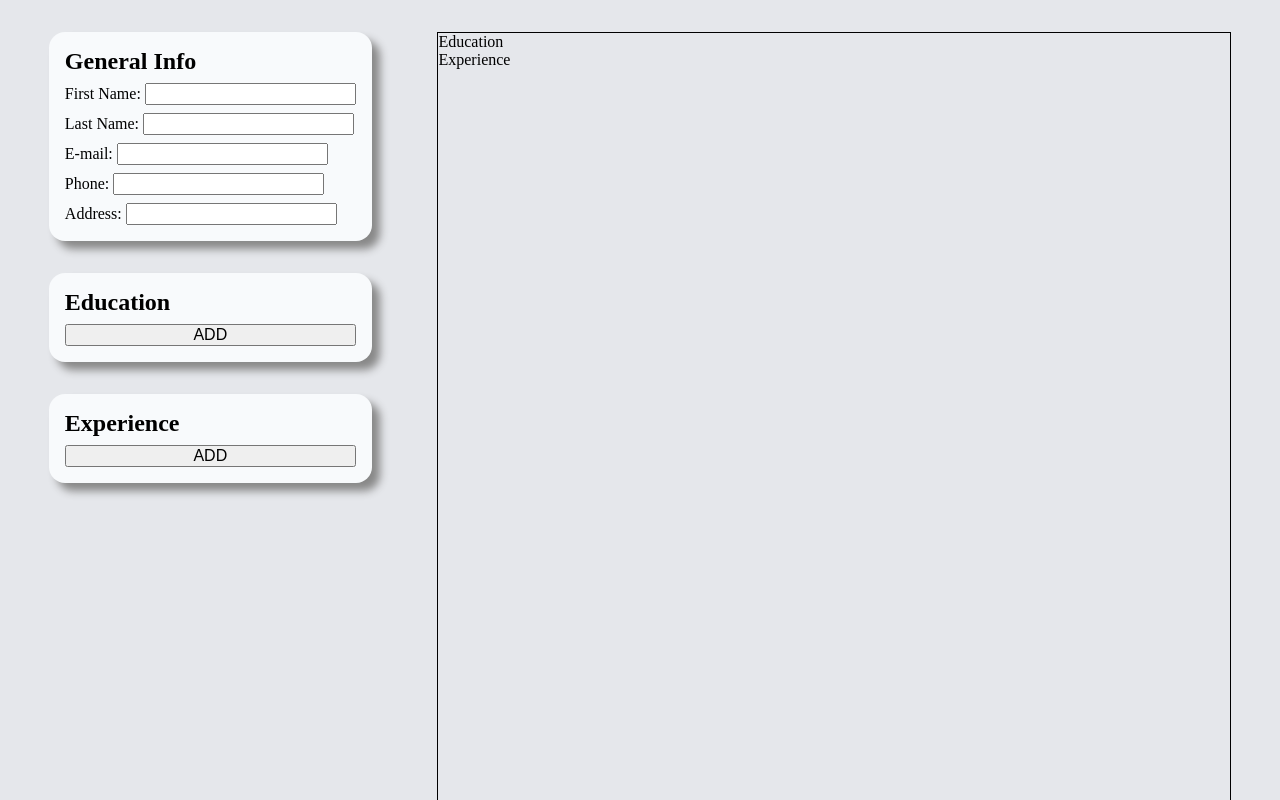
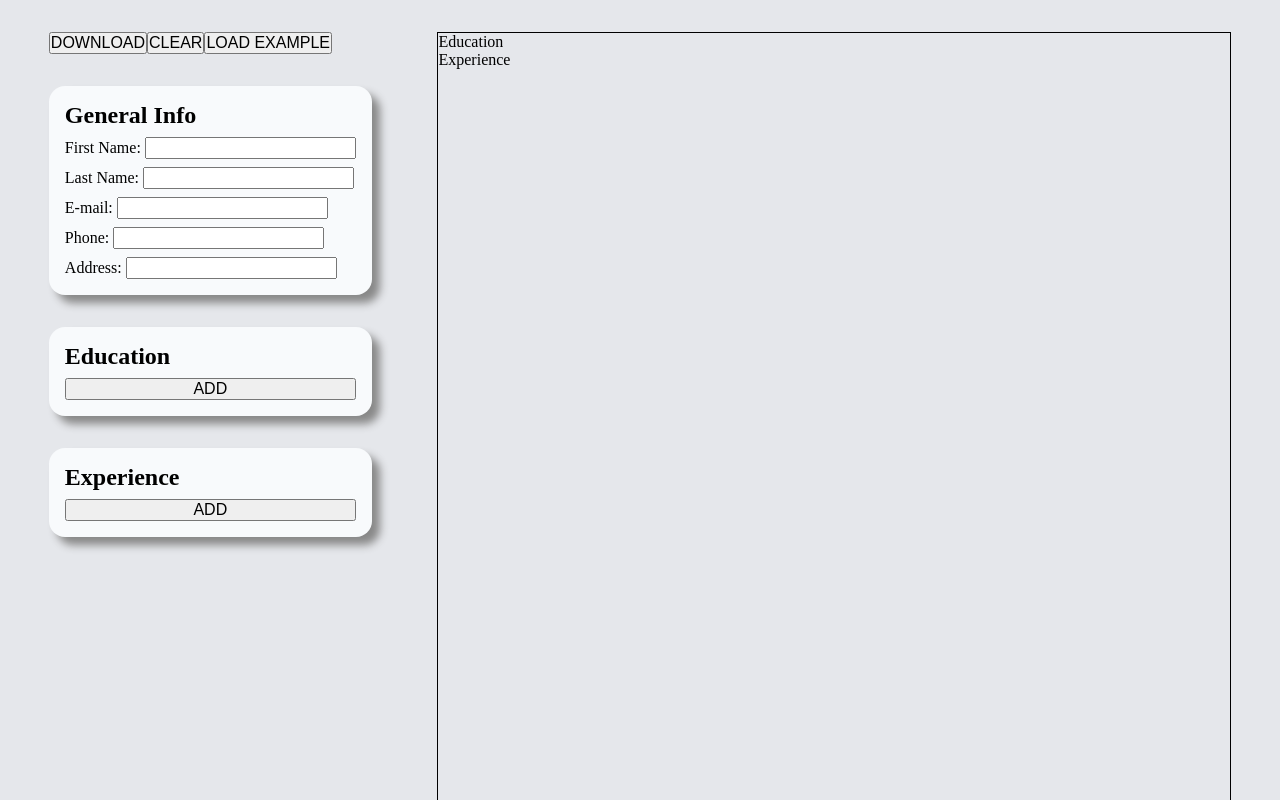
Before and after one commit to datoprak/cv-application, a React (Vite) app: page / in a window 1280 px wide. Shown: the top 800 px of the page. Built offline with nearby package versions, Linux system fonts and the light colour scheme.

Commit message:
Create download, load example and clear buttons and functionalities

```diff
--- a/package.json
+++ b/package.json
@@ -10,6 +10,8 @@
     "preview": "vite preview"
   },
   "dependencies": {
+    "html2canvas": "^1.4.1",
+    "jspdf": "^2.5.1",
     "react": "^18.2.0",
     "react-dom": "^18.2.0",
     "uuid": "^9.0.0"
--- a/src/App.jsx
+++ b/src/App.jsx
@@ -1,9 +1,44 @@
 import { useState } from "react";
+import { jsPDF } from "jspdf";
+import html2canvas from "html2canvas";
+
 import GeneralInfo from "./components/GeneralInfo";
 import Education from "./components/Education";
 import Experience from "./components/Experience";
 import Cv from "./components/Cv";
 import "./App.css";
+
+const EXAMPLE_CV = {
+  person: {
+    firstName: "John",
+    lastName: "Smith",
+    email: "johnsmith@example.com",
+    phone: "123456798",
+    address: "London, UK",
+  },
+  totalEdu: [
+    {
+      id: "1edu",
+      school: "University of Cambridge",
+      degree: "Degree of Bachelor",
+      startDate: "2010",
+      endDate: "2014",
+      location: "Cambridge, UK",
+    },
+  ],
+  totalExp: [
+    {
+      id: "1exp",
+      company: "Microsoft",
+      title: "Frontend Developer",
+      startDate: "2014",
+      endDate: "2023",
+      location: "Washington, US",
+      description:
+        "Determining the structure and design of web pages, striking a balance between functional and aesthetic design, and ensuring web design is optimized for smartphones.",
+    },
+  ],
+};
 
 function App() {
   const [person, setPerson] = useState({
@@ -15,7 +50,7 @@
   });
   const [totalEdu, setTotalEdu] = useState([]);
   const [education, setEducation] = useState({
-    id:"",
+    id: "",
     school: "",
     degree: "",
     startDate: "",
@@ -24,7 +59,7 @@
   });
   const [totalExp, setTotalExp] = useState([]);
   const [experience, setExperience] = useState({
-    id:"",
+    id: "",
     company: "",
     title: "",
     startDate: "",
@@ -32,10 +67,65 @@
     location: "",
     description: "",
   });
+  const [loading, setLoading] = useState(false);
+
+  const loadExample = () => {
+    setPerson(EXAMPLE_CV.person);
+    setTotalEdu(EXAMPLE_CV.totalEdu);
+    setTotalExp(EXAMPLE_CV.totalExp);
+  };
+
+  const clearCv = () => {
+    setPerson({
+      firstName: "",
+      lastName: "",
+      email: "",
+      phone: "",
+      address: "",
+    });
+    setTotalEdu({
+      id: "",
+      school: "",
+      degree: "",
+      startDate: "",
+      endDate: "",
+      location: "",
+    });
+    setTotalExp({
+      id: "",
+      company: "",
+      title: "",
+      startDate: "",
+      endDate: "",
+      location: "",
+      description: "",
+    });
+  };
+
+  const generatePDF = () => {
+    const cv = document.querySelector(".cv");
+    setLoading(true);
+    html2canvas(cv).then(canvas => {
+      const imgData = canvas.toDataURL("img/png");
+      const doc = new jsPDF("portrait", "mm", "a4", true);
+      const width = doc.internal.pageSize.getWidth();
+      const height = doc.internal.pageSize.getHeight();
+      doc.addImage(imgData, "PNG", 0, 0, width, height);
+      doc.save("cv.pdf");
+      setLoading(false);
+    });
+  };
 
   return (
     <div className="App">
       <section className="edit-section">
+        <div className="buttons">
+          <button onClick={generatePDF} disabled={loading}>
+            DOWNLOAD
+          </button>
+          <button onClick={clearCv}>CLEAR</button>
+          <button onClick={loadExample}>LOAD EXAMPLE</button>
+        </div>
         <GeneralInfo person={person} setPerson={setPerson} />
         <Education
           education={education}
```
Also changed, not shown: 1 other file (tests, documents, lock files or other folders).
